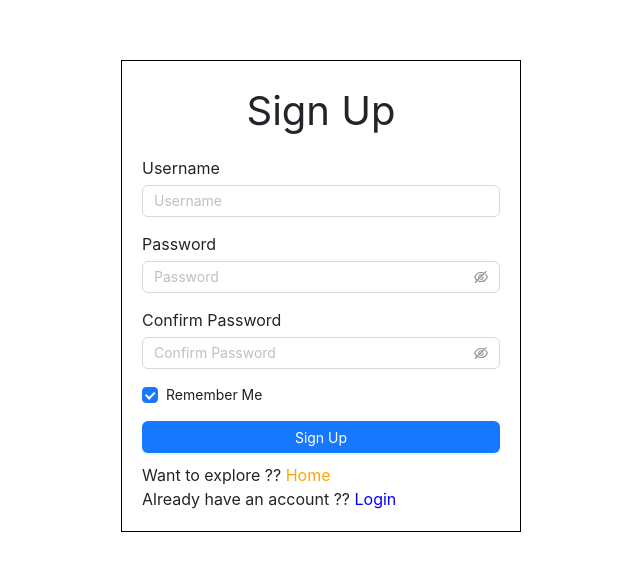
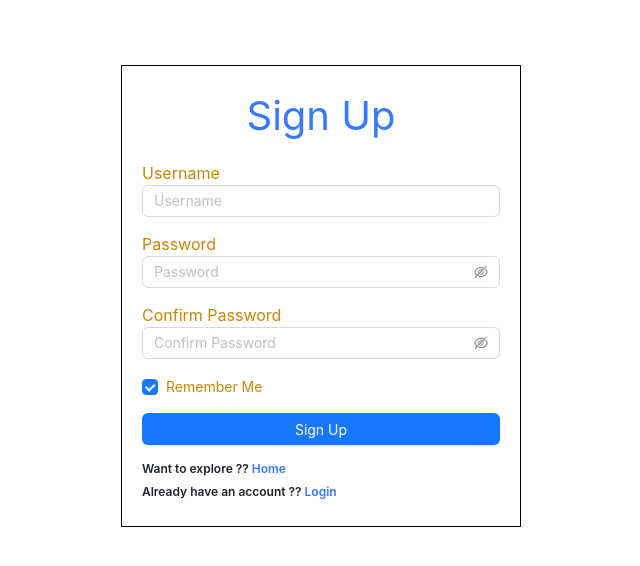
Before and after one commit to DharmilVirani/foodie, a React (Create React App) app: page /signup in a window 1280 px wide. Shown: the part 104-670 px from the top of the page, without its empty margins (319-959 px from the left). Built offline with nearby package versions, Linux system fonts and the light colour scheme.

Commit message:
commit fix css

```diff
--- a/src/Pages/Login/Login.js
+++ b/src/Pages/Login/Login.js
@@ -68,7 +68,7 @@ const Login = () => {
                 </div>
                 <div className='login-card-field'>
                     <Button
-                        style={{ marginTop: '10px', marginBottom: '10px', width: '100%' }}
+                        style={{ width: '100%' }}
                         // TODO:
                         onClick={() => {
                             if (!input.username || !input.password) return
@@ -80,15 +80,11 @@ const Login = () => {
                 </div>
                 <div className='login-card-field'>
                     Want to explore ??&nbsp;
-                    <Link to='/' style={{ textDecoration: 'none', color: 'orange' }}>
-                        Home
-                    </Link>
+                    <Link to='/'>Home</Link>
                 </div>
                 <div className='login-card-field'>
                     Don't have an account ??&nbsp;
-                    <Link to='/signup' style={{ textDecoration: 'none', color: 'blue' }}>
-                        Sign Up
-                    </Link>
+                    <Link to='/signup'>Sign Up</Link>
                 </div>
             </div>
         </div>
--- a/src/Pages/Login/Signup.js
+++ b/src/Pages/Login/Signup.js
@@ -85,7 +85,7 @@ const Signup = () => {
                 </div>
                 <div className='login-card-field'>
                     <Button
-                        style={{ marginTop: '10px', marginBottom: '10px', width: '100%' }}
+                        style={{ width: '100%' }}
                         // TODO:
                         onClick={() => {
                             if (!input.username || !input.password || !input.confirmPassword) return
@@ -97,15 +97,11 @@ const Signup = () => {
                 </div>
                 <div className='login-card-field'>
                     Want to explore ??&nbsp;
-                    <Link to='/' style={{ textDecoration: 'none', color: 'orange' }}>
-                        Home
-                    </Link>
+                    <Link to='/'>Home</Link>
                 </div>
                 <div className='login-card-field'>
                     Already have an account ??&nbsp;
-                    <Link to='/login' style={{ textDecoration: 'none', color: 'blue' }}>
-                        Login
-                    </Link>
+                    <Link to='/login'>Login</Link>
                 </div>
             </div>
         </div>
--- a/src/Pages/Login/login.css
+++ b/src/Pages/Login/login.css
@@ -15,11 +15,16 @@
 .login-card-title {
     font-size: 40px;
     text-align: center;
+    color: #357aff;
+}
+
+.login-card-field {
+    margin-top: 15px;
+    margin-bottom: 5px;
 }
 
 .login-card-field label {
-    margin-top: 15px;
-    margin-bottom: 5px;
+    color: #c98505;
 }
 
 .login-card-field .error-span {
@@ -27,3 +32,17 @@
     color: red;
     margin-left: 5px;
 }
+
+.login-card-field a {
+    color: #357aff;
+    text-decoration: none;
+}
+
+.login-card-field:has(a) {
+    font-size: 12px;
+    font-weight: 600;
+}
+
+.login-card-field:has(a):last-child {
+    margin-top: 0;
+}
```
